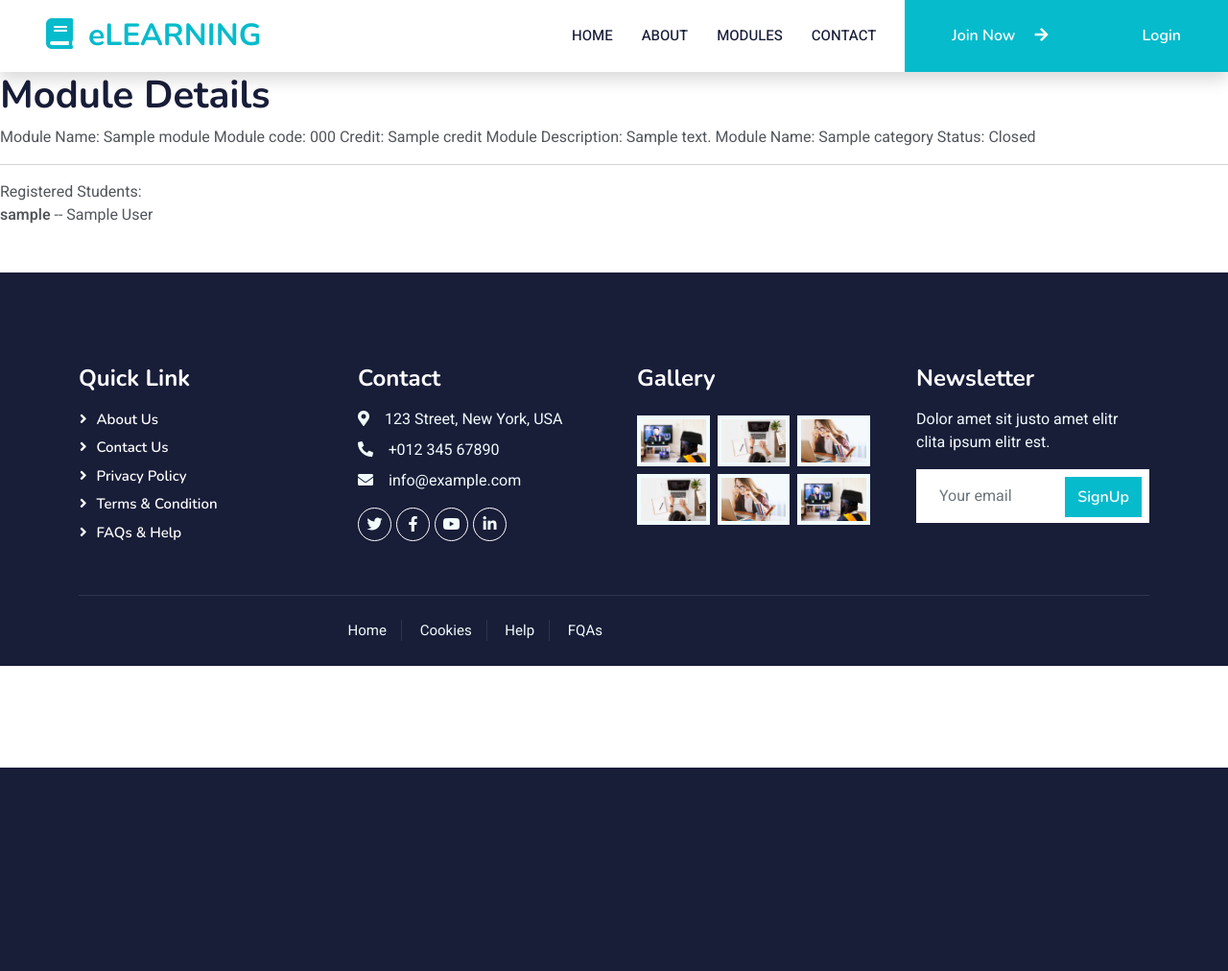
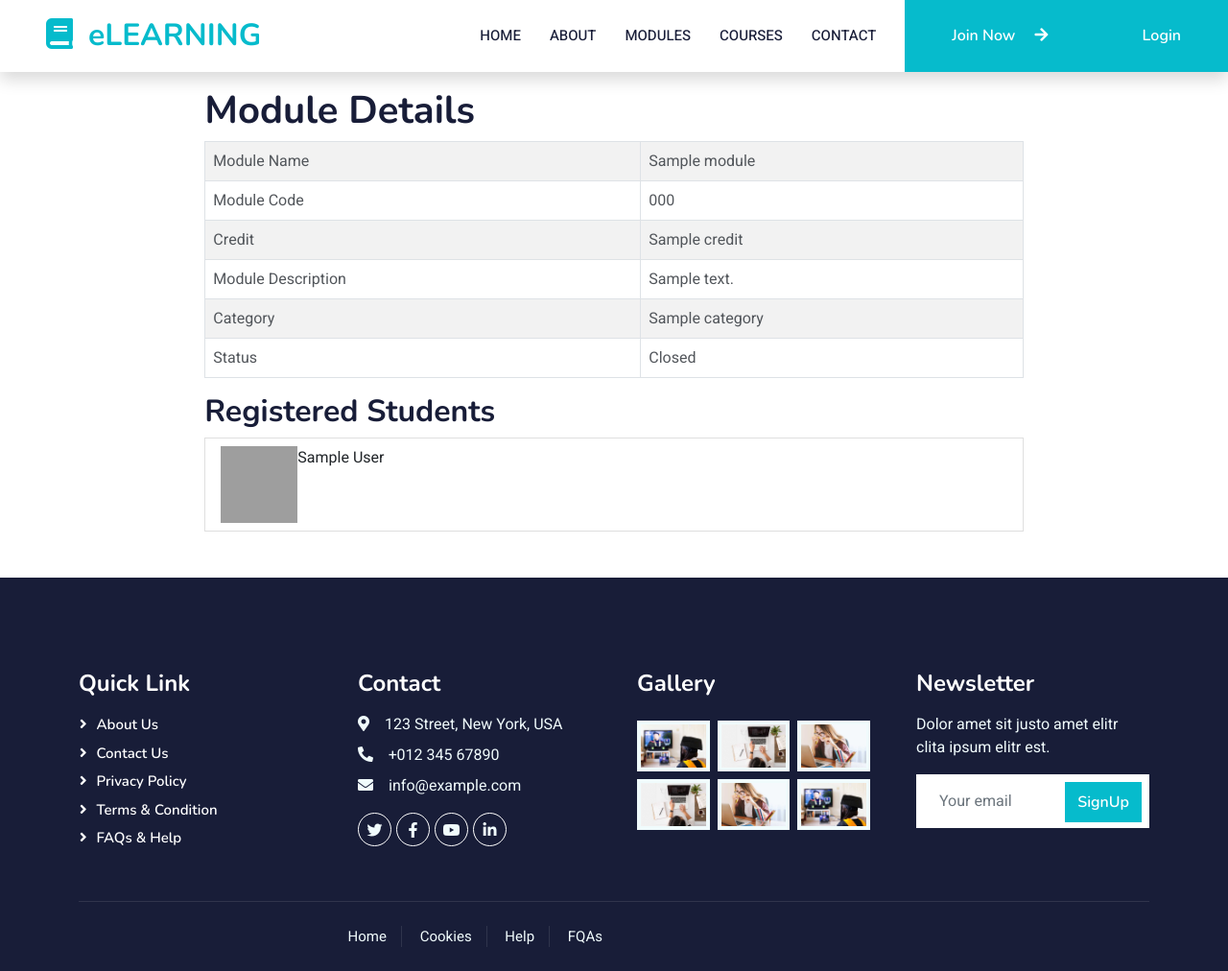
Before and after one commit to N2LT2LWEBDEV/Tas, a Django app: template coursereg/templates/coursereg/module_detail.html in a window 1280 px wide. Shown: the whole page at 96% size. Before the commit the page ends 800 px from the top, so only its background shows below. Run offline with Django 3.2, Linux system fonts and the light colour scheme; the template is opened without the code that fills it: most values are stand-ins (such as "Sample title", 1, 10 or a date in 2020); some libraries are stand-ins or nearby versions; grey boxes are pictures that could not be loaded.

Commit message:
Revamp module details page

```diff
--- a/accounts/templates/accounts/profile.html
+++ b/accounts/templates/accounts/profile.html
@@ -12,7 +12,7 @@
     <h1>Profile page</h1>
     <div class="row">
       <div class="col-md-3">
-        <img src="/media/{{student.profile_pic}}" class="avatar img-circle img-thumbnail" alt="profile photo">
+        <img src="/media/{{student.profile_pic}}" alt="profile photo">
         <a href="{% url 'accounts:update_profile' student.id %}">Update profile</a>
       </div>
 
--- a/coursereg/static/css/style.css
+++ b/coursereg/static/css/style.css
@@ -432,3 +432,8 @@
     padding-right: 0;
     border-right: none;
 }
+
+.profile-photo {
+    width: 80px;
+    height: 80px;
+}
--- a/coursereg/templates/coursereg/base.html
+++ b/coursereg/templates/coursereg/base.html
@@ -66,9 +66,10 @@
           <a href="{% url 'coursereg:home' %}" class="nav-item nav-link">Home</a>
           <a href="{% url 'coursereg:about' %}" class="nav-item nav-link">About</a>
           <a href="{% url 'coursereg:module' %}" class="nav-item nav-link">Modules</a>
+          <a href="{% url 'coursereg:courses' %}" class="nav-item nav-link">Courses</a>
           <a href="{% url 'coursereg:contact' %}" class="nav-item nav-link">Contact</a>
-          {% if user.is_authenticated %}
-            <a href="{% url 'accounts:profile' user.id %}" class="nav-item nav-link">Profile</a>
+          {% if user.is_authenticated and student is not None %}
+            <a href="{% url 'accounts:profile' student.id %}" class="nav-item nav-link">Profile</a>
           {% endif %}
         </div>
 
--- a/coursereg/templates/coursereg/module_detail.html
+++ b/coursereg/templates/coursereg/module_detail.html
@@ -1,31 +1,55 @@
 {% extends 'coursereg/base.html'%}{% block content%} {%load static %}
-
+<div class="col-md-8 offset-md-2 pt-3">
     <h1>Module Details</h1>
 
     {% if module %}
-    Module Name: {{module.module_name}}
-    Module code: {{module.code}}
-    Credit: {{module.credit}}
-    Module Description:  {{module.module_desc}}
-    Module Name: {{module.category}}
-
-    Status:
-    {% if  module.availability %}
+    <table class="table table-striped table-hover table-bordered">
+        <tbody>
+            <tr>
+                <td>Module Name</td>
+                <td>{{ module.module_name }}</td>
+            </tr>
+            <tr>
+                <td>Module Code</td>
+                <td>{{ module.code }}</td>
+            </tr>
+            <tr>
+                <td>Credit</td>
+                <td>{{ module.credit }}</td>
+            </tr>
+            <tr>
+                <td>Module Description</td>
+                <td>{{ module.module_desc }}</td>
+            </tr>
+            <tr>
+                <td>Category</td>
+                <td>{{ module.category }}</td>
+            </tr>
+            <tr>
+                <td>Status</td>
+                <td>
+                    {% if module.availability %}
                     Open
                     {% else %}
                     Closed
                     {% endif %}
-    <hr>
+                </td>
+            </tr>
+        </tbody>
+    </table>
 
-Registered Students:
+    <h2>Registered Students</h2>
 
-
+    <ul class="list-group">
         {% for student in registrations %}
-    <p>
-       <b> {{student.user.username}}</b> --   {{student.user.first_name}} {{student.user.last_name}}
-    </p>
+        <li class="list-group-item">
+            <div class="d-flex">
+                <img src="/media/{{student.profile_pic}}" class="profile-photo" alt="profile photo">
+                <p>{{ student.user.first_name }} {{ student.user.last_name }}</p>
+            </div>
+        </li>
         {% endfor %}
-
+    </ul>
     {% endif %}
-
+</div>
 {% endblock %}
--- a/coursereg/urls.py
+++ b/coursereg/urls.py
@@ -9,5 +9,7 @@ urlpatterns = [
     path("about/", views.about, name="about"),
     path("contact/", views.contact, name="contact"),
     path("modules/", views.modules, name="module"),
-    path("modules/detail/<str:code>/", views.module_details, name="home"),
+    path("courses/", views.courses, name="courses"),
+    path("modules/detail/<str:code>/", views.module_details, name="module_details"),
+    path("courses/detail/<int:pk>/", views.course_details, name="course_detail"),
 ]
```
Also changed, not shown: accounts/views.py (+20 -16 lines), coursereg/templates/coursereg/course_details.html (added, +16 -0 lines), coursereg/templates/coursereg/courses.html (+8 -3 lines), coursereg/views.py (+47 -9 lines). Lines whose indentation alone changed are shown as unchanged.
